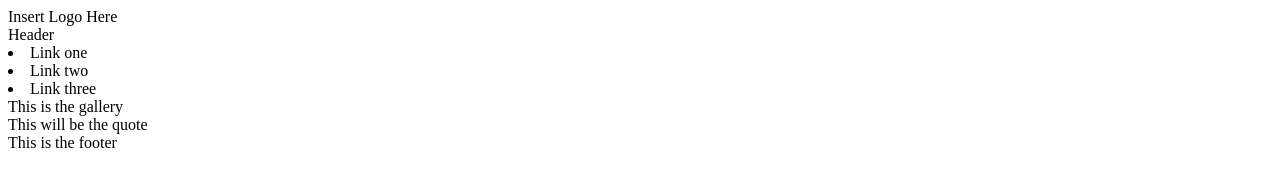
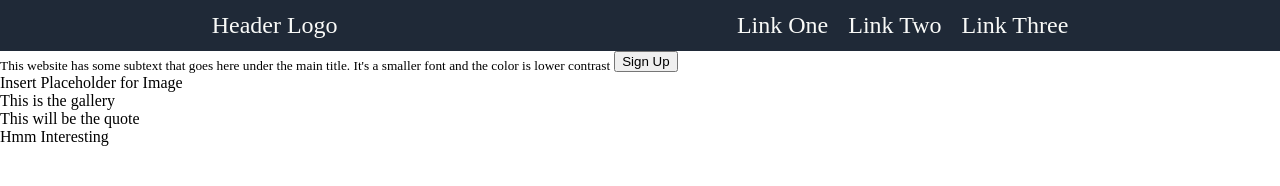
Before and after one commit to joshuabaclig/Landing-Page, a plain HTML site: page index.html in a window 1280 px wide. Drawn offline with Linux system fonts and the light colour scheme.

Commit message:
Renamed stylesheet to styles.css
Base header completed

```diff
--- a/index.html
+++ b/index.html
@@ -4,21 +4,36 @@
     <meta charset="UTF-8" />
     <meta http-equiv="X-UA-Compatible" content="IE=edge" />
     <meta name="viewport" content="width=device-width, initial-scale=1.0" />
+    <link rel="stylesheet" href="styles.css" />
     <title>The Landing Page TBD</title>
   </head>
 
   <body>
-    <div class="container">
-      <div class="header-logo">Insert Logo Here</div>
-      <div class="header">Header</div>
-      <li class="header-link">Link one</li>
-      <li class="header-link">Link two</li>
-      <li class="header-link">Link three</li>
+    <div class="header">
+      <div class="header-left">Header Logo</div>
+      <div class="header-right">
+        <li>Link One</li>
+        <li>Link Two</li>
+        <li>Link Three</li>
+      </div>
     </div>
 
-  <div class="gallery">This is the gallery</div>
-  <div class="quote">This will be the quote</div>
-  <div class="footer">This is the footer</div>
-</div>
+    <div class="layer1">
+      <title>This Website is Awesome!</title>
+      <sub
+        >This website has some subtext that goes here under the main title. It's
+        a smaller font and the color is lower contrast</sub
+      >
+      <button>Sign Up</button>
+      <div>Insert Placeholder for Image</div>
+    </div>
+
+    <div class="layer2">This is the gallery</div>
+
+    <div class="layer3">This will be the quote</div>
+
+    <div class="layer4">Hmm Interesting</div>
+
+    <div class="footer"></div>
   </body>
 </html>
--- /dev/null
+++ b/styles.css
@@ -0,0 +1,33 @@
+body {
+    margin: 0px;
+    padding: 0px;
+}
+
+.header {
+    display: flex;
+    justify-content: space-between;
+    font-size: 24px;
+    color: #f9faf8;
+    background-color: #1f2937;
+    flex-grow: 1;
+    padding: 12px;
+
+}
+
+
+.header-right {
+    display: flex;
+    justify-content: center;
+    flex-grow: 1;
+    list-style: none;
+    gap: 20px;
+
+}
+
+.header-left {
+    display: flex;
+    justify-content: center;
+    flex-grow: 1;
+
+
+}
```
Also changed, not shown: stylesheet.css (deleted).
